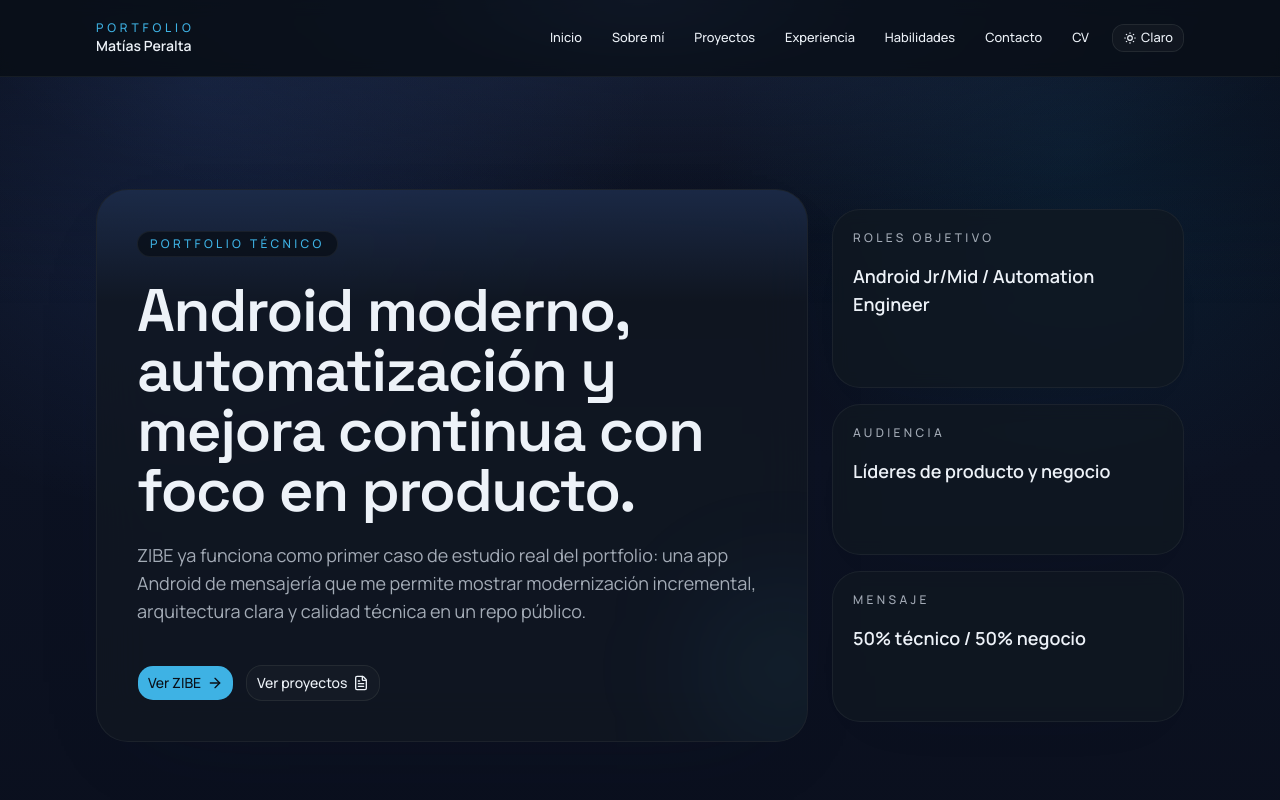
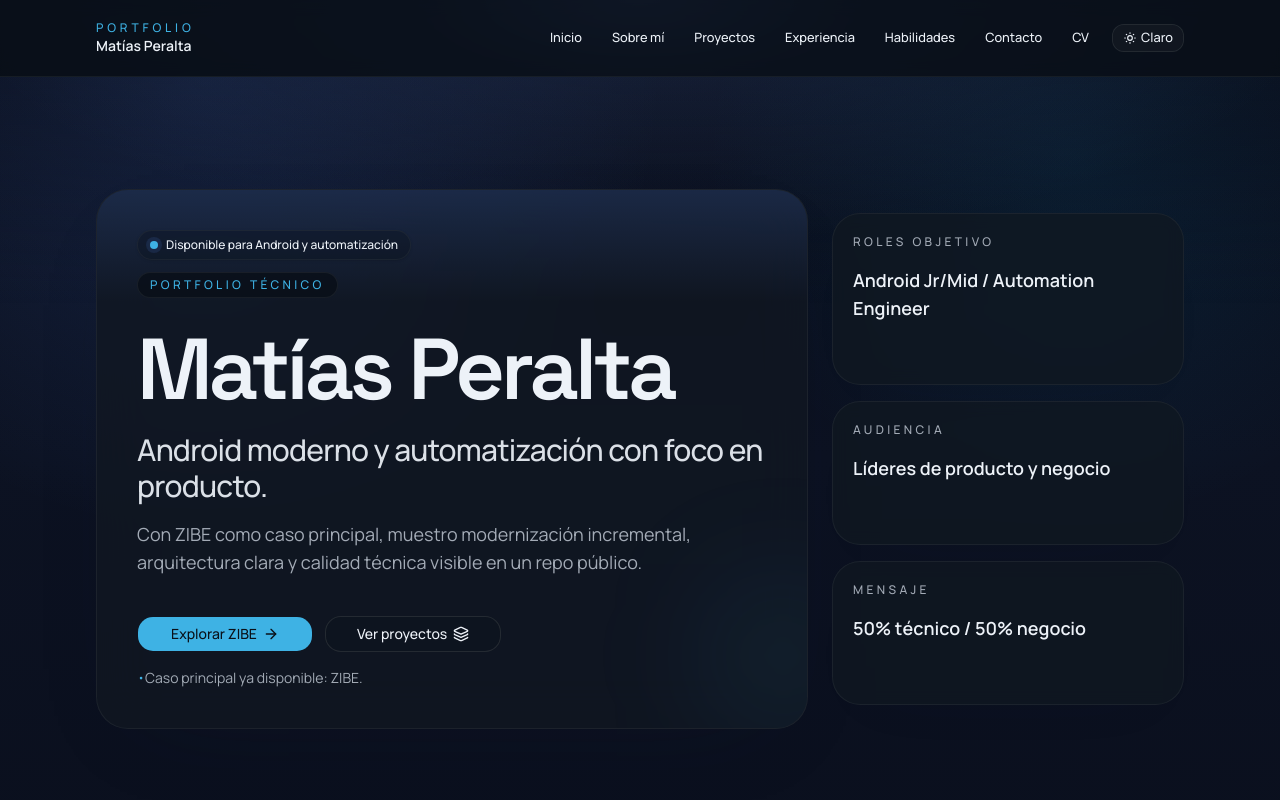
Before and after one commit to Zibete/Portfolio, a Next.js app: page / in a window 1280 px wide. Shown: the top 800 px of the page. Built offline with nearby package versions, Linux system fonts and the light colour scheme.

Commit message:
feat(home): strengthen hero identity on portfolio landing

```diff
--- a/src/app/globals.css
+++ b/src/app/globals.css
@@ -181,3 +181,41 @@
     @apply transition-colors;
   }
 }
+
+@keyframes hero-enter {
+  0% {
+    opacity: 0;
+    transform: translate3d(0, 18px, 0) scale(0.985);
+  }
+
+  100% {
+    opacity: 1;
+    transform: translate3d(0, 0, 0) scale(1);
+  }
+}
+
+@layer utilities {
+  @media (prefers-reduced-motion: no-preference) {
+    .hero-enter {
+      opacity: 0;
+      will-change: opacity, transform;
+      animation: hero-enter 760ms cubic-bezier(0.22, 1, 0.36, 1) both;
+    }
+
+    .hero-enter-delay-1 {
+      animation-delay: 60ms;
+    }
+
+    .hero-enter-delay-2 {
+      animation-delay: 140ms;
+    }
+
+    .hero-enter-delay-3 {
+      animation-delay: 220ms;
+    }
+
+    .hero-enter-delay-4 {
+      animation-delay: 300ms;
+    }
+  }
+}
--- a/src/app/page.tsx
+++ b/src/app/page.tsx
@@ -7,8 +7,8 @@ export default async function Home() {
 
   return (
     <div className="relative overflow-hidden">
-      <div className="pointer-events-none absolute inset-x-0 top-0 -z-10 h-[38rem] bg-[radial-gradient(circle_at_16%_0%,_rgb(84_139_255_/_0.14),_transparent_34%),radial-gradient(circle_at_84%_12%,_rgb(148_163_184_/_0.16),_transparent_30%)] dark:hidden" />
-      <div className="pointer-events-none absolute inset-x-0 top-0 -z-10 hidden h-[38rem] bg-[radial-gradient(circle_at_16%_0%,_rgb(84_139_255_/_0.18),_transparent_36%),radial-gradient(circle_at_84%_12%,_rgb(14_165_233_/_0.11),_transparent_30%)] dark:block" />
+      <div className="pointer-events-none absolute inset-x-0 top-0 -z-10 h-[42rem] bg-[radial-gradient(circle_at_16%_0%,_rgb(84_139_255_/_0.14),_transparent_34%),radial-gradient(circle_at_84%_12%,_rgb(148_163_184_/_0.16),_transparent_30%)] dark:hidden" />
+      <div className="pointer-events-none absolute inset-x-0 top-0 -z-10 hidden h-[42rem] bg-[radial-gradient(circle_at_16%_0%,_rgb(84_139_255_/_0.18),_transparent_36%),radial-gradient(circle_at_84%_12%,_rgb(14_165_233_/_0.11),_transparent_30%)] dark:block" />
       <HomeHero />
       {featuredProject ? <FeaturedProject project={featuredProject} /> : null}
     </div>
--- a/src/components/sections/home-hero.tsx
+++ b/src/components/sections/home-hero.tsx
@@ -1,5 +1,5 @@
 import Link from "next/link";
-import { ArrowRight, FileText } from "lucide-react";
+import { ArrowRight, Dot, Layers3 } from "lucide-react";
 import { Container } from "@/components/shared/container";
 import { Button } from "@/components/ui/button";
 import { siteConfig } from "@/content/site/site-config";
@@ -27,42 +27,63 @@ export function HomeHero() {
           <div className="pointer-events-none absolute inset-x-0 top-0 h-28 bg-[linear-gradient(180deg,_rgb(84_139_255_/_0.14),_transparent)] dark:bg-[linear-gradient(180deg,_rgb(84_139_255_/_0.16),_transparent)]" />
           <div className="pointer-events-none absolute -right-12 bottom-0 h-36 w-36 rounded-full bg-primary/10 blur-3xl" />
           <div className="relative space-y-10">
-            <div className="space-y-6">
+            <div className="space-y-7">
+              <div className="hero-enter hero-enter-delay-1 flex flex-col items-start gap-3">
+                <p className="inline-flex items-center gap-2 rounded-full border border-border/70 bg-background/82 px-3 py-1.5 text-xs font-medium text-foreground shadow-sm dark:bg-background/30">
+                  <span className="inline-flex size-2 rounded-full bg-primary shadow-[0_0_0_4px_rgb(84_139_255_/_0.12)]" />
+                  {siteConfig.hero.statusBadge}
+                </p>
                 <p className="inline-flex w-fit rounded-full border border-border/70 bg-background/78 px-3 py-1 text-xs font-medium uppercase tracking-[0.28em] text-primary">
                   {siteConfig.hero.eyebrow}
                 </p>
+              </div>
+
               <div className="space-y-5">
-                <h1 className="max-w-4xl text-5xl font-semibold tracking-tight text-foreground [font-family:var(--font-display)] sm:text-6xl">
+                <h1 className="hero-enter hero-enter-delay-2 max-w-4xl text-6xl font-semibold leading-none tracking-[-0.05em] text-foreground [font-family:var(--font-display)] sm:text-7xl lg:text-[5.4rem]">
+                  {siteConfig.name}
+                </h1>
+                <div className="hero-enter hero-enter-delay-3 space-y-4">
+                  <p className="max-w-3xl text-2xl font-medium tracking-tight text-foreground/92 sm:text-3xl">
                     {siteConfig.hero.title}
-                </h1>
+                  </p>
                   <p className="max-w-2xl text-base leading-7 text-muted-foreground sm:text-lg">
                     {siteConfig.hero.description}
                   </p>
                 </div>
               </div>
+            </div>
 
+            <div className="hero-enter hero-enter-delay-4 space-y-4">
               <div className="flex flex-col gap-3 sm:flex-row">
-              <Button size="lg" asChild>
+                <Button size="lg" asChild className="min-w-[11rem] shadow-[0_16px_42px_-24px_rgb(84_139_255_/_0.7)]">
                   <Link href={siteConfig.hero.primaryCta.href}>
                     {siteConfig.hero.primaryCta.label}
                     <ArrowRight />
                   </Link>
                 </Button>
-              <Button size="lg" variant="outline" asChild>
+                <Button size="lg" variant="outline" asChild className="min-w-[11rem] bg-background/72 dark:bg-background/10">
                   <Link href={siteConfig.hero.secondaryCta.href}>
                     {siteConfig.hero.secondaryCta.label}
-                  <FileText />
+                    <Layers3 />
                   </Link>
                 </Button>
+              </div>
+
+              {siteConfig.hero.supportingNote ? (
+                <p className="flex items-center text-sm text-muted-foreground">
+                  <Dot className="-mx-1 size-4 text-primary" />
+                  {siteConfig.hero.supportingNote}
+                </p>
+              ) : null}
             </div>
           </div>
         </div>
 
-        <div className="grid gap-4 lg:py-5">
+        <div className="grid gap-4 lg:py-6">
           {summaryCards.map((card) => (
             <div
               key={card.label}
-              className="rounded-[1.75rem] border border-border/70 bg-background/72 p-5 shadow-[0_22px_64px_-54px_rgb(15_23_42_/_0.3)] backdrop-blur dark:bg-card/76"
+              className="hero-enter hero-enter-delay-4 rounded-[1.75rem] border border-border/70 bg-background/72 p-5 shadow-[0_22px_64px_-54px_rgb(15_23_42_/_0.3)] backdrop-blur dark:bg-card/76"
             >
               <p className="text-xs font-medium uppercase tracking-[0.28em] text-muted-foreground">
                 {card.label}
--- a/src/content/site/site-config.ts
+++ b/src/content/site/site-config.ts
@@ -20,13 +20,15 @@ export const siteConfig: SiteConfig = {
     { href: "/cv", label: "CV" },
   ],
   hero: {
+    statusBadge: "Disponible para Android y automatización",
     eyebrow: "Portfolio técnico",
-    title: "Android moderno, automatización y mejora continua con foco en producto.",
+    title: "Android moderno y automatización con foco en producto.",
     description:
-      "ZIBE ya funciona como primer caso de estudio real del portfolio: una app Android de mensajería que me permite mostrar modernización incremental, arquitectura clara y calidad técnica en un repo público.",
+      "Con ZIBE como caso principal, muestro modernización incremental, arquitectura clara y calidad técnica visible en un repo público.",
+    supportingNote: "Caso principal ya disponible: ZIBE.",
     primaryCta: {
       href: "/projects/zibe",
-      label: "Ver ZIBE",
+      label: "Explorar ZIBE",
     },
     secondaryCta: {
       href: "/projects",
--- a/src/types/site.ts
+++ b/src/types/site.ts
@@ -4,9 +4,11 @@ export interface SiteNavItem {
 }
 
 export interface SiteHeroContent {
+  statusBadge: string;
   eyebrow: string;
   title: string;
   description: string;
+  supportingNote?: string;
   primaryCta: SiteNavItem;
   secondaryCta: SiteNavItem;
 }
```
Lines whose indentation alone changed are shown as unchanged.
